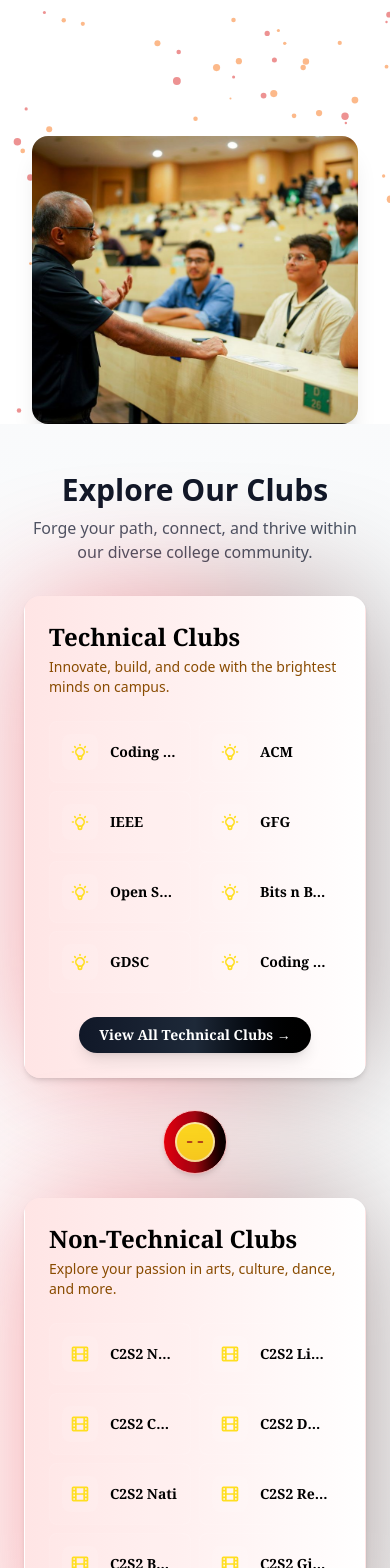
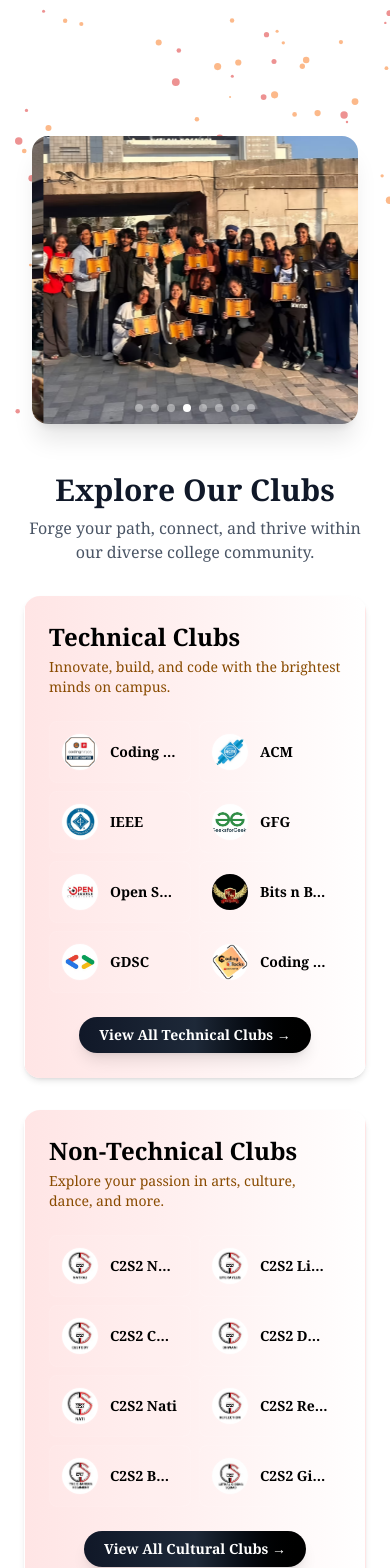
Before and after one commit to bhumikasharma1409/ClubNexus, a React app in the folder frontend/: page / in a window 390 px wide. Shown: the part 420-1988 px from the top of the page. Built offline with nearby package versions, Linux system fonts and the light colour scheme; no server answers; the HTML template or start-up script is replaced by a standard one.

Commit message:
feat: add Footer component and implement slideshow functionality in Home page

```diff
--- a/frontend/src/pages/Home.jsx
+++ b/frontend/src/pages/Home.jsx
@@ -2,6 +2,7 @@
 import React, { useState, useEffect, useRef, useCallback } from 'react';
 import { Link } from 'react-router-dom';
 import Navbar from '../components/Navbar';
+import Footer from '../components/footer';
 import ParticlesBg from '../components/ParticlesBg';
 
 /* -------------------------
@@ -83,7 +84,7 @@ const AnimatedSection = ({ children, className = '', delay = '0s', threshold = 0
 };
 
 /* -------------------------
-   FaqItem (stateless controlled)
+   FaqItem Component
    ------------------------- */
 const FaqItem = ({ question, answer, isOpen, onClick }) => {
   return (
@@ -91,7 +92,7 @@ const FaqItem = ({ question, answer, isOpen, onClick }) => {
       <h2>
         <button
           type="button"
-          className="flex items-center justify-between w-full py-4 font-medium text-left text-gray-700"
+          className="flex items-center justify-between w-full py-4 text-left text-gray-700 font-serif font-medium"
           onClick={onClick}
         >
           <span className="text-lg">{question}</span>
@@ -107,7 +108,7 @@ const FaqItem = ({ question, answer, isOpen, onClick }) => {
       </h2>
 
       <div className={`overflow-hidden transition-all duration-300 ${isOpen ? 'max-h-screen' : 'max-h-0'}`}>
-        <div className="py-4 border-t border-gray-200">
+        <div className="py-4 border-t border-gray-200 font-serif">
           <p className="text-gray-500">{answer}</p>
         </div>
       </div>
@@ -134,6 +135,43 @@ export default function Home() {
   const [technicalClubs, setTechnicalClubs] = useState([]);
   const [nonTechnicalClubs, setNonTechnicalClubs] = useState([]);
   const [faqOpen, setFaqOpen] = useState([false, false, false, false]);
+
+  // SLIDESHOW STATE
+  const slides = [
+    '/first.jpg',
+    '/fourth.jpg',
+    '/second.jpg',
+    '/fifth.jpg',
+    '/third.jpg',
+    '/sixth.jpg',
+    '/seven.jpg',
+    '/eight.jpg',
+  ];
+  const [currentSlide, setCurrentSlide] = useState(0);
+  const slideIntervalRef = useRef(null);
+
+  // start auto-play with 2s interval
+  useEffect(() => {
+    if (slideIntervalRef.current) {
+      clearInterval(slideIntervalRef.current);
+    }
+
+    slideIntervalRef.current = setInterval(() => {
+      setCurrentSlide((prev) => (prev + 1) % slides.length);
+    }, 2000); // 2000ms = 2s
+
+    return () => {
+      if (slideIntervalRef.current) {
+        clearInterval(slideIntervalRef.current);
+        slideIntervalRef.current = null;
+      }
+    };
+  }, [slides.length]);
+
+  // optional: allow manual jump (not required but handy)
+  const goToSlide = (idx) => {
+    setCurrentSlide(idx % slides.length);
+  };
 
   useEffect(() => {
     fetch('/api/technical-clubs')
@@ -162,29 +200,29 @@ export default function Home() {
   };
 
   const defaultTech = [
-    { id: 't1', name: 'Coding Ninja' },
-    { id: 't2', name: 'ACM' },
-    { id: 't3', name: 'IEEE' },
-    { id: 't4', name: 'GFG' },
-    { id: 't5', name: 'Open Source' },
-    { id: 't6', name: 'Bits n Byte' },
-    { id: 't7', name: 'GDSC' },
-    { id: 't8', name: 'Coding Blocks' },
+    { id: 't1', name: 'Coding Ninja', icon: '/cn.jpg' },
+    { id: 't2', name: 'ACM', icon: '/acm.jpg' },
+    { id: 't3', name: 'IEEE', icon: '/ieee.webp' },
+    { id: 't4', name: 'GFG', icon: '/gfg.jpeg' },
+    { id: 't5', name: 'Open Source', icon: '/open.jpg' },
+    { id: 't6', name: 'Bits n Byte', icon: '/bits.webp' },
+    { id: 't7', name: 'GDSC', icon: '/google.jpg' },
+    { id: 't8', name: 'Coding Blocks', icon: '/codingblocks.jpeg' },
   ];
 
   const defaultNonTech = [
-    { id: 'n1', name: 'C2S2 Natraj' },
-    { id: 'n2', name: 'C2S2 Literal' },
-    { id: 'n3', name: 'C2S2 Custody' },
-    { id: 'n4', name: 'C2S2 Dhwani' },
-    { id: 'n5', name: 'C2S2 Nati' },
-    { id: 'n6', name: 'C2S2 Reflection' },
-    { id: 'n7', name: 'C2S2 Bhangra Regiment' },
-    { id: 'n8', name: 'C2S2 Giddha' },
+    { id: 'n1', name: 'C2S2 Natraj', icon: '/natraj.jpeg' },
+    { id: 'n2', name: 'C2S2 Literal', icon: '/literayllis.jpeg' },
+    { id: 'n3', name: 'C2S2 Custody', icon: '/custody.jpeg' },
+    { id: 'n4', name: 'C2S2 Dhwani', icon: '/dhwani.jpeg' },
+    { id: 'n5', name: 'C2S2 Nati', icon: '/nati.jpg' },
+    { id: 'n6', name: 'C2S2 Reflection', icon: '/reflection.jpeg' },
+    { id: 'n7', name: 'C2S2 Bhangra Regiment', icon: '/bhangra.jpeg' },
+    { id: 'n8', name: 'C2S2 Giddha', icon: '/giddha.jpeg' },
   ];
 
   return (
-    <div className="bg-white text-gray-900 font-sans">
+    <div className="bg-white text-gray-900 font-serif">
       <ParticlesBg />
       <Navbar />
 
@@ -192,35 +230,33 @@ export default function Home() {
       <style>{`
         .fade-slide-up { opacity: 0; transform: translateY(24px); transition: opacity 0.6s ease-out, transform 0.6s ease-out; }
         .fade-slide-up.is-visible { opacity: 1; transform: translateY(0); }
+
+        /* slider styles */
+        .hero-slider { width: 100%; height: 100%; overflow: hidden; }
+        .hero-slider-track { display: flex; width: 100%; height: 100%; transition: transform 600ms ease; }
+        .hero-slide { width: 100%; flex-shrink: 0; height: 100%; }
+        .hero-slide img { width: 100%; height: 100%; object-fit: cover; display: block; }
+
         .gradient-text-red {
           background: linear-gradient(135deg, #dc2626 0%, #991b1b 100%);
           -webkit-background-clip: text;
           -webkit-text-fill-color: transparent;
           background-clip: text;
         }
-        .hero-btn {
-          background: linear-gradient(90deg, #ffd166 0%, #f7c948 100%);
-          color: #111827;
-          box-shadow: 0 8px 20px -8px rgba(0,0,0,0.4);
-          transition: all 0.18s ease;
-        }
-        .hero-btn:hover { transform: translateY(-2px); filter: brightness(1.03); }
-
-        /* removed decorative symbol CSS (scattered & edge-cluster) */
       `}</style>
 
       {/* HERO */}
       <main id="home" className="flex flex-col md:flex-row items-center justify-between min-h-screen px-8 md:px-28 font-serif pt-20">
         <AnimatedSection as="div" className="max-w-2xl text-left" delay="0.08s" threshold={0.05}>
-          <span className="inline-block px-4 py-1 mb-6 text-sm font-medium text-blue-700 bg-blue-100 rounded-full shadow">
+          <span className="inline-block px-4 py-1 mb-6 text-sm font-serif font-medium text-blue-700 bg-blue-100 rounded-full shadow">
             College Clubs Made Simple
           </span>
 
-          <h1 className="text-4xl md:text-6xl font-extrabold leading-tight text-gray-900">
-            Welcome to <span className="text-transparent bg-clip-text  bg-gradient-to-r from-red-600 via-red-800 to-black">ClubNexus</span>
+          <h1 className="text-4xl md:text-6xl font-serif font-extrabold leading-tight text-gray-900">
+            Welcome to <span className="text-transparent bg-clip-text bg-gradient-to-r from-red-600 via-red-800 to-black">ClubNexus</span>
           </h1>
 
-          <h2 className="mt-3 text-xl md:text-3xl font-bold text-gray-700">Discover • Register • Connect</h2>
+          <h2 className="mt-3 text-xl md:text-3xl font-serif font-bold text-gray-700">Discover • Register • Connect</h2>
 
           <p className="mt-6 text-lg text-gray-600 max-w-xl">
             All your college events, in one place. Stay updated and never miss an opportunity again.
@@ -228,40 +264,49 @@ export default function Home() {
         </AnimatedSection>
 
         <AnimatedSection className="mt-10 md:mt-0 md:ml-12 w-full md:w-4/5 lg:w-2/3 relative overflow-hidden rounded-2xl shadow-xl h-72 md:h-96" delay="0.24s" threshold={0.05}>
-          <div id="slider" className="flex transition-transform duration-700 h-full">
-            <img src="public/first.jpg" className="w-full flex-shrink-0 h-full object-cover" alt="slide1" />
-            <img src="/fourth.jpg" className="w-full flex-shrink-0 h-full object-cover" alt="slide2" />
-            <img src="/second.jpg" className="w-full flex-shrink-0 h-full object-cover" alt="slide3" />
-            <img src="/fifth.jpg" className="w-full flex-shrink-0 h-full object-cover" alt="slide4" />
-            <img src="/third.jpg" className="w-full flex-shrink-0 h-full object-cover" alt="slide5" />
-            <img src="/sixth.jpg" className="w-full flex-shrink-0 h-full object-cover" alt="slide6" />
-            <img src="/seven.jpg" className="w-full flex-shrink-0 h-full object-cover" alt="slide7" />
-            <img src="/eight.jpg" className="w-full flex-shrink-0 h-full object-cover" alt="slide8" />
+          {/* Slider */}
+          <div className="hero-slider">
+            <div
+              className="hero-slider-track"
+              style={{ transform: `translateX(-${currentSlide * 100}%)` }}
+              aria-hidden={false}
+            >
+              {slides.map((src, i) => (
+                <div className="hero-slide" key={i}>
+                  <img src={src} alt={`slide-${i}`} />
+                </div>
+              ))}
+            </div>
+
+            {/* small dots (optional) */}
+            <div className="absolute left-1/2 -translate-x-1/2 bottom-3 flex space-x-2">
+              {slides.map((_, idx) => (
+                <button
+                  key={idx}
+                  onClick={() => goToSlide(idx)}
+                  className={`w-2 h-2 rounded-full ${currentSlide === idx ? 'bg-white' : 'bg-white/40'}`}
+                  aria-label={`Go to slide ${idx + 1}`}
+                />
+              ))}
+            </div>
           </div>
         </AnimatedSection>
       </main>
 
       {/* CLUBS */}
-      <AnimatedSection as="section" id="clubs" className="py-12 bg-gradient-to-b from-gray-50 to-white" threshold={0.12} delay="0.08s">
+      <AnimatedSection as="section" id="clubs" className="py-12 " threshold={0.12} delay="0.08s">
         <div className="container mx-auto px-6">
-          <h2 className="text-3xl md:text-4xl font-bold text-center mb-2 text-gray-900">Explore Our Clubs</h2>
+          <h2 className="text-3xl md:text-4xl font-serif font-bold text-center mb-2 text-gray-900">Explore Our Clubs</h2>
           <p className="text-md text-gray-600 text-center mb-8 max-w-2xl mx-auto">
             Forge your path, connect, and thrive within our diverse college community.
           </p>
 
-          <div className="flex flex-wrap lg:items-stretch gap-6 lg:gap-8 justify-center">
+          {/* <-- increased spacing between boxes here --> */}
+          <div className="flex flex-wrap lg:items-stretch gap-8 md:gap-16 lg:gap-24 justify-center">
 
             {/* TECHNICAL BOX WITH OUTER GLOW */}
             <AnimatedSection className="relative flex-1 min-w-[260px] max-w-[480px]" delay="0.12s">
-
-              {/* OUTER BLUR GLOW EFFECT */}
-              <div className="absolute inset-0 rounded-3xl bg-gradient-to-r from-red-500 via-red-700 to-black blur-3xl opacity-40"></div>
-
-              {/* INNER CARD */}
               <div className="relative rounded-2xl p-6 shadow-md overflow-hidden bg-gradient-to-r from-[#ffe5e5] via-[#fff1f1] to-white border border-transparent">
-
-                {/* SYMBOLS REMOVED — clean card */}
-
                 <h3 className="text-2xl font-serif font-bold text-black mb-1">Technical Clubs</h3>
                 <p className="text-sm text-yellow-800 mb-6">Innovate, build, and code with the brightest minds on campus.</p>
 
@@ -272,10 +317,13 @@ export default function Home() {
                       to={`/club/${slugify(club.name)}`}
                       className="flex items-center gap-3 p-3 rounded-lg bg-white/6 border border-white/6 hover:border-yellow-300 hover:shadow-md transition-all duration-150"
                     >
-                      <div className="w-9 h-9 rounded-lg bg-white/8 flex items-center justify-center flex-shrink-0">
-                        <svg className="w-5 h-5 text-yellow-300" fill="none" stroke="currentColor" viewBox="0 0 24 24">
-                          <path strokeLinecap="round" strokeLinejoin="round" strokeWidth="2" d="M9.663 17h4.673M12 3v1m6.364 1.636l-.707.707M21 12h-1M4 12H3m3.343-5.657l-.707-.707m2.828 9.9a5 5 0 117.072 0l-.548.547A3.374 3.374 0 0014 18.469V19a2 2 0 11-4 0v-.531c0-.895-.356-1.754-.988-2.386l-.548-.547z" />
-                        </svg>
+                      <div className="w-9 h-9 rounded-full overflow-hidden bg-white/8 flex items-center justify-center flex-shrink-0 ring-1 ring-white/10">
+                        <img
+                          src={club.icon || `/${slugify(club.name)}.jpg`}
+                          alt={`${club.name} icon`}
+                          className="w-full h-full object-cover"
+                          onError={(e) => { e.currentTarget.onerror = null; e.currentTarget.src = '/default.png'; }}
+                        />
                       </div>
 
                       <span className="text-sm font-serif font-semibold text-black truncate">{club.name}</span>
@@ -295,33 +343,9 @@ export default function Home() {
               </div>
             </AnimatedSection>
 
-            {/* CENTER DOT */}
-            <AnimatedSection className="flex flex-col items-center justify-center w-[96px] mt-10 lg:mt-0" delay="0.18s">
-              <div className="h-[160px] w-[1px] bg-gradient-to-b from-transparent to-gray-300 hidden lg:block"></div>
-              <div className="w-16 h-16 rounded-full bg-gradient-to-r from-red-600 via-red-800 to-black shadow-md -mt-8 flex items-center justify-center border border-red-200 relative">
-                <div className="w-10 h-10 rounded-full bg-yellow-300 flex items-center justify-center border-2 border-white/60">
-                  <svg width="20" height="20" viewBox="0 0 24 24" fill="none">
-                    <path d="M3 12h4" stroke="#991b1b" strokeWidth="1.6" strokeLinecap="round"/>
-                    <path d="M17 12h4" stroke="#991b1b" strokeWidth="1.6" strokeLinecap="round"/>
-                    <circle cx="8" cy="12" r="1" fill="#991b1b"/>
-                    <circle cx="16" cy="12" r="1" fill="#991b1b"/>
-                  </svg>
-                </div>
-              </div>
-              <div className="h-[160px] w-[1px] bg-gradient-to-b from-gray-300 to-transparent hidden lg:block mt-6"></div>
-            </AnimatedSection>
-
             {/* NON TECHNICAL BOX WITH OUTER GLOW */}
             <AnimatedSection className="relative flex-1 min-w-[260px] max-w-[480px]" delay="0.24s">
-
-              {/* OUTER BLUR GLOW EFFECT */}
-              <div className="absolute inset-0 rounded-3xl bg-gradient-to-r from-red-500 via-red-700 to-black blur-3xl opacity-40"></div>
-
-              {/* INNER CARD */}
               <div className="relative rounded-2xl p-6 shadow-md overflow-hidden bg-gradient-to-r from-[#ffe5e5] via-[#fff1f1] to-white border border-transparent">
-
-                {/* SYMBOLS REMOVED — clean card */}
-
                 <h3 className="text-2xl font-serif font-bold text-black mb-1">Non-Technical Clubs</h3>
                 <p className="text-sm text-yellow-800 mb-6">Explore your passion in arts, culture, dance, and more.</p>
 
@@ -332,11 +356,15 @@ export default function Home() {
                       to={`/club/${slugify(club.name)}`}
                       className="flex items-center gap-3 p-3 rounded-lg bg-white/6 border border-white/6 hover:border-yellow-300 hover:shadow-md transition-all duration-150"
                     >
-                      <div className="w-9 h-9 rounded-lg bg-white/8 flex items-center justify-center flex-shrink-0">
-                        <svg className="w-5 h-5 text-yellow-300" fill="none" stroke="currentColor" viewBox="0 0 24 24">
-                          <path strokeLinecap="round" strokeLinejoin="round" strokeWidth="2" d="M7 4v16M17 4v16M3 8h4m10 0h4M3 12h18M3 16h4m10 0h4M4 20h16a1 1 0 001-1V5a1 1 0 00-1-1H4a1 1 0 00-1 1v14a1 1 0 001 1z" />
-                        </svg>
+                      <div className="w-9 h-9 rounded-full overflow-hidden bg-white/8 flex items-center justify-center flex-shrink-0 ring-1 ring-white/10">
+                        <img
+                          src={club.icon || `/${slugify(club.name)}.jpg`}
+                          alt={`${club.name} icon`}
+                          className="w-full h-full object-cover"
+                          onError={(e) => { e.currentTarget.onerror = null; e.currentTarget.src = '/default.png'; }}
+                        />
                       </div>
+
                       <span className="text-sm font-serif font-semibold text-black truncate">{club.name}</span>
                     </Link>
                   ))}
@@ -375,32 +403,32 @@ export default function Home() {
 
           <div className="mt-12 grid grid-cols-1 md:grid-cols-3 gap-6">
             <AnimatedSection className="bg-white/80 hover:bg-white/90 hover:scale-[1.02] transition-all duration-300 backdrop-blur-md shadow-xl rounded-xl p-6" delay="0.1s">
-              <h3 className="text-xl font-semibold text-red-600">Our Vision</h3>
+              <h3 className="text-xl font-semibold bg-gradient-to-r from-red-600 via-red-800 to-black bg-clip-text text-transparent">Our Vision</h3>
               <p className="mt-3 text-gray-600">To create an inclusive platform where every student finds their club, develops skills, and builds lifelong connections.</p>
             </AnimatedSection>
 
             <AnimatedSection className="bg-white/80 hover:bg-white/90 hover:scale-[1.02] transition-all duration-300 backdrop-blur-md shadow-xl rounded-xl p-6" delay="0.2s">
-              <h3 className="text-xl font-semibold text-red-600">Our Mission</h3>
+              <h3 className="text-xl font-semibold bg-gradient-to-r from-red-600 via-red-800 to-black bg-clip-text text-transparent">Our Mission</h3>
               <p className="mt-3 text-gray-600">To simplify the way students engage with clubs and events by providing a smooth and modern digital platform.</p>
             </AnimatedSection>
 
             <AnimatedSection className="bg-white/80 hover:bg-white/90 hover:scale-[1.02] transition-all duration-300 backdrop-blur-md shadow-xl rounded-xl p-6" delay="0.3s">
-              <h3 className="text-xl font-semibold text-red-600">Why Join?</h3>
+              <h3 className="text-xl font-serif font-semibold bg-gradient-to-r from-red-600 via-red-800 to-black bg-clip-text text-transparent">Why Join?</h3>
               <p className="mt-3 text-gray-600">Be part of a dynamic community, unlock opportunities, and grow both personally and professionally.</p>
             </AnimatedSection>
 
             <AnimatedSection className="bg-white/80 hover:bg-white/90 hover:scale-[1.02] transition-all duration-300 backdrop-blur-md shadow-xl rounded-xl p-6" delay="0.4s">
-              <h3 className="text-xl font-semibold text-red-600">Student Growth</h3>
+              <h3 className="text-xl font-serif font-semibold bg-gradient-to-r from-red-600 via-red-800 to-black bg-clip-text text-transparent">Student Growth</h3>
               <p className="mt-3 text-gray-600">Clubs help students build technical, cultural, and leadership skills that boost confidence and real-world readiness.</p>
             </AnimatedSection>
 
             <AnimatedSection className="bg-white/80 hover:bg-white/90 hover:scale-[1.02] transition-all duration-300 backdrop-blur-md shadow-xl rounded-xl p-6" delay="0.5s">
-              <h3 className="text-xl font-semibold text-red-600">Event Management</h3>
+              <h3 className="text-xl font-serif font-semibold bg-gradient-to-r from-red-600 via-red-800 to-black bg-clip-text text-transparent">Event Management</h3>
               <p className="mt-3 text-gray-600">Organize college events seamlessly. Manage registrations, schedules, announcements, and member interaction — all in one spot.</p>
             </AnimatedSection>
 
             <AnimatedSection className="bg-white/80 hover:bg-white/90 hover:scale-[1.02] transition-all duration-300 backdrop-blur-md shadow-xl rounded-xl p-6" delay="0.6s">
-              <h3 className="text-xl font-semibold text-red-600">Access to Opportunities</h3>
+              <h3 className="text-xl font-serif font-semibold bg-gradient-to-r from-red-600 via-red-800 to-black bg-clip-text text-transparent">Access to Opportunities</h3>
               <p className="mt-3 text-gray-600">Get early access to hackathons, competitions, workshops, club recruitments, and exclusive campus announcements.</p>
             </AnimatedSection>
           </div>
@@ -417,7 +445,7 @@ export default function Home() {
             <AnimatedSection className="group border border-gray-200 rounded-2xl shadow-md bg-white/80 backdrop-blur-md transition hover:shadow-xl overflow-hidden" delay="0.1s">
               <button
                 onClick={() => toggleFaq(0)}
-                className="w-full flex justify-between items-center px-6 py-5 text-left text-lg font-semibold text-gray-800"
+                className="w-full flex justify-between items-center px-6 py-5 text-left text-lg font-serif font-semibold text-gray-800"
               >
                 <span>What is ClubNexus?</span>
                 <span className={`faq-icon transition-transform duration-300 text-red-500 ${faqOpen[0] ? 'transform rotate-45' : ''}`}>{faqOpen[0] ? '−' : '+'}</span>
@@ -434,7 +462,7 @@ export default function Home() {
             <AnimatedSection className="group border border-gray-200 rounded-2xl shadow-md bg-white/80 backdrop-blur-md transition hover:shadow-xl overflow-hidden" delay="0.2s">
               <button
                 onClick={() => toggleFaq(1)}
-                className="w-full flex justify-between items-center px-6 py-5 text-left text-lg font-semibold text-gray-800"
+                className="w-full flex justify-between items-center px-6 py-5 text-left text-lg font-serif font-semibold text-gray-800"
               >
                 <span>How can I register for a club?</span>
                 <span className={`faq-icon transition-transform duration-300 text-red-500 ${faqOpen[1] ? 'transform rotate-45' : ''}`}>{faqOpen[1] ? '−' : '+'}</span>
@@ -451,7 +479,7 @@ export default function Home() {
             <AnimatedSection className="group border border-gray-200 rounded-2xl shadow-md bg-white/80 backdrop-blur-md transition hover:shadow-xl overflow-hidden" delay="0.3s">
               <button
                 onClick={() => toggleFaq(2)}
-                className="w-full flex justify-between items-center px-6 py-5 text-left text-lg font-semibold text-gray-800"
+                className="w-full flex justify-between items-center px-6 py-5 text-left text-lg font-serif font-semibold text-gray-800"
               >
                 <span>Is ClubNexus free to use?</span>
                 <span className={`faq-icon transition-transform duration-300 text-red-500 ${faqOpen[2] ? 'transform rotate-45' : ''}`}>{faqOpen[2] ? '−' : '+'}</span>
@@ -468,7 +496,7 @@ export default function Home() {
             <AnimatedSection className="group border border-gray-200 rounded-2xl shadow-md bg-white/80 backdrop-blur-md transition hover:shadow-xl overflow-hidden" delay="0.4s">
               <button
                 onClick={() => toggleFaq(3)}
-                className="w-full flex justify-between items-center px-6 py-5 text-left text-lg font-semibold text-gray-800"
+                className="w-full flex justify-between items-center px-6 py-5 text-left text-lg font-serif font-semibold text-gray-800"
               >
                 <span>Can I join multiple clubs?</span>
                 <span className={`faq-icon transition-transform duration-300 text-red-500 ${faqOpen[3] ? 'transform rotate-45' : ''}`}>{faqOpen[3] ? '−' : '+'}</span>
@@ -491,53 +519,8 @@ export default function Home() {
         <p id="cardAuthor" className="text-gray-600 text-sm mt-2 text-right">— Unknown</p>
       </div>
 
-      {/* Footer (inline wave + content) */}
-      <AnimatedSection as="footer" className="relative bg-gradient-to-r from-red-600 via-red-800 to-black text-white" threshold={0.08} delay="0.12s">
-        <div className="pointer-events-none -mt-1">
-          <svg viewBox="0 0 1440 180" className="w-full h-28" preserveAspectRatio="none" xmlns="http://www.w3.org/2000/svg">
-            <defs>
-              <linearGradient id="waveGrad" x1="0" x2="1">
-                <stop offset="0%" stopColor="#dc2626" />
-                <stop offset="60%" stopColor="#991b1b" />
-                <stop offset="100%" stopColor="#000000" />
-              </linearGradient>
-            </defs>
-            <path d="M0,90 Q360,10 720,90 T1440,90 L1440,180 L0,180 Z" fill="url(#waveGrad)" />
-          </svg>
-        </div>
-
-        <div className="container mx-auto px-6 py-5 md:py-6">
-          <div className="grid grid-cols-1 sm:grid-cols-2 md:grid-cols-3 gap-6 md:gap-8 items-start">
-            <div className="space-y-3">
-              <img src="/logo.png" alt="ClubNexus Logo" className="h-12 w-auto mb-1" />
-              <p className="text-sm text-gray-300 max-w-xs">Your one-stop platform for discovering and connecting with all the clubs at Chitkara University.</p>
-            </div>
-
-            <div>
-              <h5 className="text-sm font-semibold mb-2 text-white/90">Quick Links</h5>
-              <ul className="space-y-2 text-sm">
-                <li><Link to="/" className="hover:text-yellow-300">Home</Link></li>
-                <li><a href="#about" className="hover:text-yellow-300">About</a></li>
-                <li><a href="#faq" className="hover:text-yellow-300">FAQs</a></li>
-                <li><Link to="/login" className="hover:text-yellow-300">Login</Link></li>
-              </ul>
-            </div>
-
-            <div>
-              <h5 className="text-sm font-semibold mb-2 text-white/90">Follow Us</h5>
-              <div className="flex items-center space-x-4">
-                <a href="#" aria-label="Instagram" className="text-xl hover:text-yellow-300">IG</a>
-                <a href="#" aria-label="LinkedIn" className="text-xl hover:text-yellow-300">IN</a>
-                <a href="#" aria-label="GitHub" className="text-xl hover:text-yellow-300">GH</a>
-              </div>
-            </div>
-          </div>
-
-          <div className="mt-5 border-t border-red-700/40 pt-3 text-center">
-            <p className="text-xs text-gray-300">© 2025 ClubNexus — Developed by Students</p>
-          </div>
-        </div>
-      </AnimatedSection>
+      {/* FOOTER (component) */}
+      <Footer />
     </div>
   );
 }
```
Also changed, not shown: frontend/src/components/footer.jsx (+58 -0 lines), 1 other file (tests, documents, lock files or other folders).
